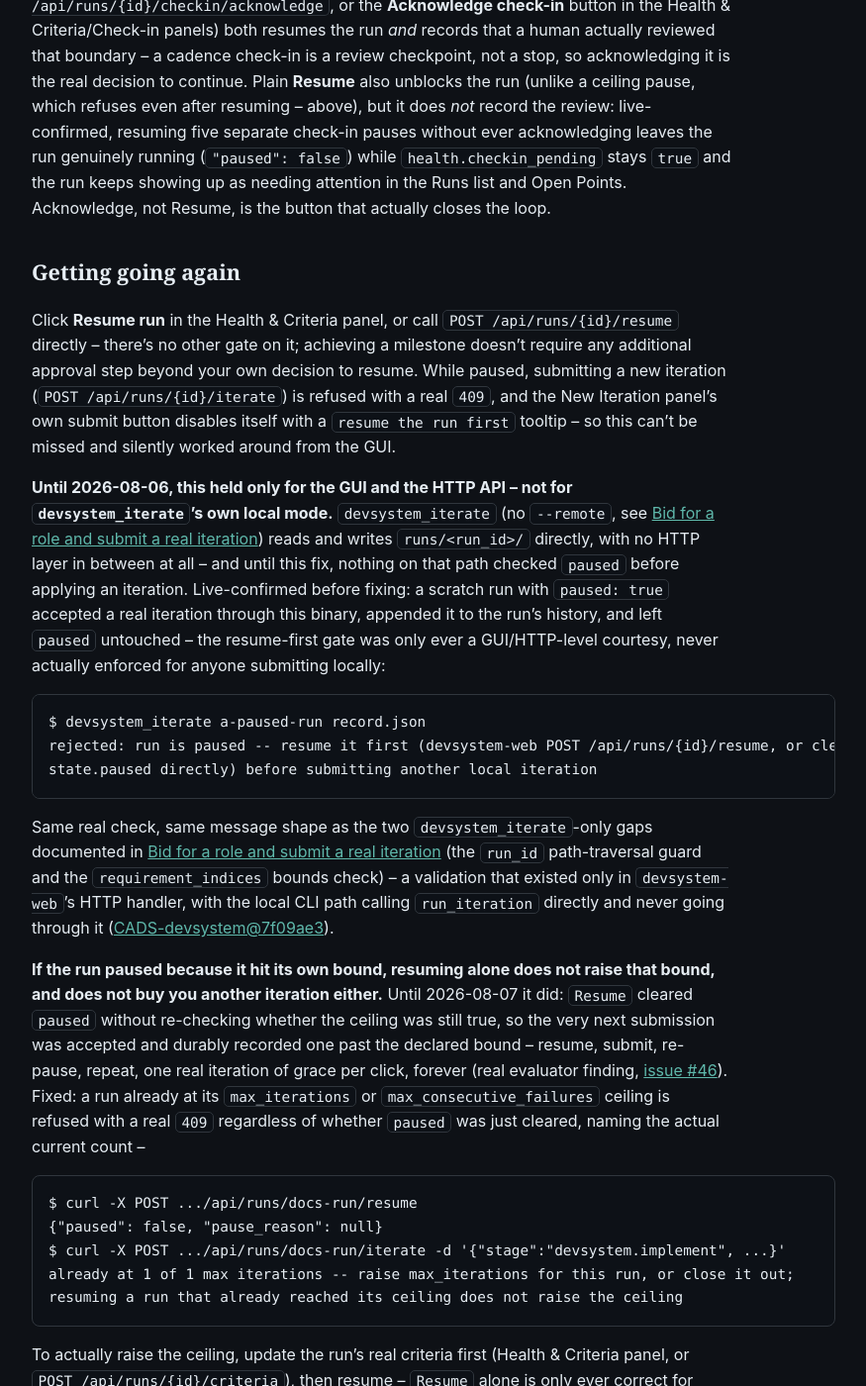
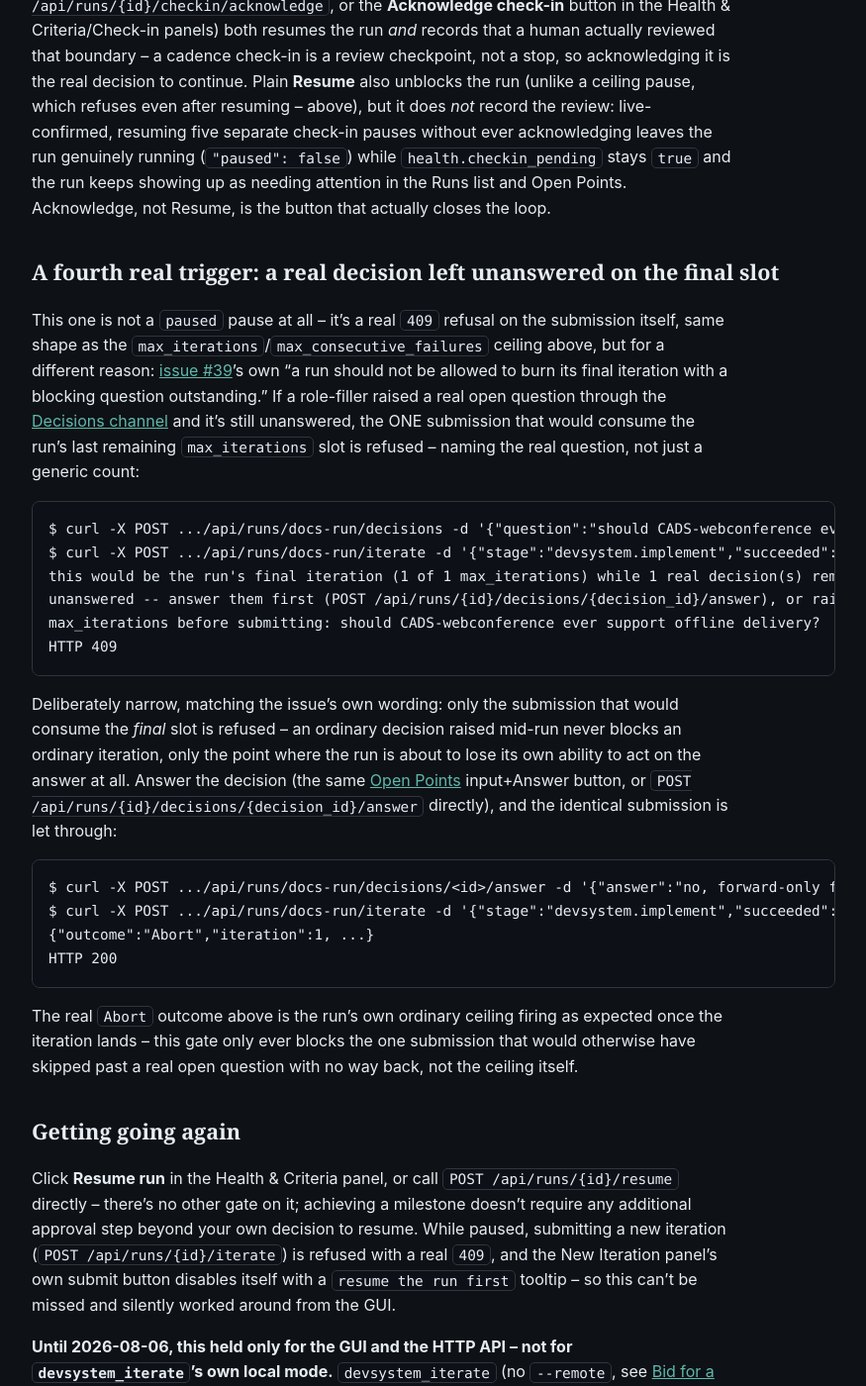
Before and after one commit to scimbe/CADS-devsystem-docs, a Jekyll site: the page built from _how-to/why-did-my-run-pause.md, in a window 1280 px wide and 1400 px high, scrolled down 4227 px. Shown: the whole window at 99% size, without its empty margins (322-1197 px from the left). Built offline with Jekyll 4.4.1, drawn with Linux system fonts in a browser that asks for light colours.

Commit message:
how-to: document the new final-slot-blocked-by-decision 409 (issue #39 suggestion #3)
Co-Authored-By: Claude Sonnet 5 <noreply@anthropic.com>
Claude-Session: https://claude.ai/code/session_018FkngvdKnmVcAT84EZe7Ur

````diff
--- a/_how-to/why-did-my-run-pause.md
+++ b/_how-to/why-did-my-run-pause.md
@@ -148,6 +148,43 @@ five separate check-in pauses without ever acknowledging leaves the run genuinel
 needing attention in the Runs list and Open Points. Acknowledge, not Resume, is the button that
 actually closes the loop.
 
+## A fourth real trigger: a real decision left unanswered on the final slot
+
+This one is not a `paused` pause at all -- it's a real `409` refusal on the submission itself,
+same shape as the `max_iterations`/`max_consecutive_failures` ceiling above, but for a different
+reason: [issue #39](https://github.com/scimbe/CADS-devsystem/issues/39)'s own "a run should not be
+allowed to burn its final iteration with a blocking question outstanding." If a role-filler raised
+a real open question through the [Decisions channel]({{ '/reference/rest-api/#decisions' | relative_url }})
+and it's still unanswered, the ONE submission that would consume the run's last remaining
+`max_iterations` slot is refused -- naming the real question, not just a generic count:
+
+```
+$ curl -X POST .../api/runs/docs-run/decisions -d '{"question":"should CADS-webconference ever support offline delivery?","options":["yes","no"]}'
+$ curl -X POST .../api/runs/docs-run/iterate -d '{"stage":"devsystem.implement","succeeded":true,...}'
+this would be the run's final iteration (1 of 1 max_iterations) while 1 real decision(s) remain
+unanswered -- answer them first (POST /api/runs/{id}/decisions/{decision_id}/answer), or raise
+max_iterations before submitting: should CADS-webconference ever support offline delivery?
+HTTP 409
+```
+
+Deliberately narrow, matching the issue's own wording: only the submission that would consume the
+*final* slot is refused -- an ordinary decision raised mid-run never blocks an ordinary iteration,
+only the point where the run is about to lose its own ability to act on the answer at all. Answer
+the decision (the same [Open Points]({{ '/how-to/work-through-open-points/#answering-an-escalated-question' | relative_url }})
+input+Answer button, or `POST /api/runs/{id}/decisions/{decision_id}/answer` directly), and the
+identical submission is let through:
+
+```
+$ curl -X POST .../api/runs/docs-run/decisions/<id>/answer -d '{"answer":"no, forward-only for this run scope"}'
+$ curl -X POST .../api/runs/docs-run/iterate -d '{"stage":"devsystem.implement","succeeded":true,...}'
+{"outcome":"Abort","iteration":1, ...}
+HTTP 200
+```
+
+The real `Abort` outcome above is the run's own ordinary ceiling firing as expected once the
+iteration lands -- this gate only ever blocks the one submission that would otherwise have skipped
+past a real open question with no way back, not the ceiling itself.
+
 ## Getting going again
 
 Click **Resume run** in the Health & Criteria panel, or call `POST /api/runs/{id}/resume`
````
